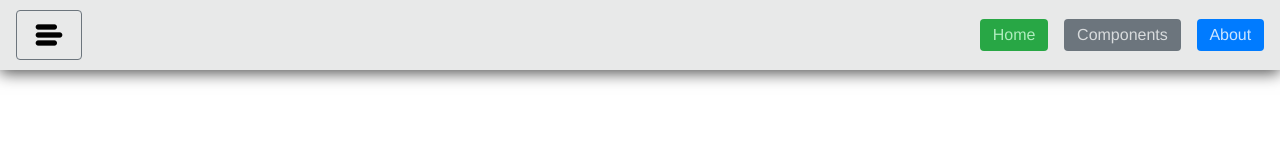
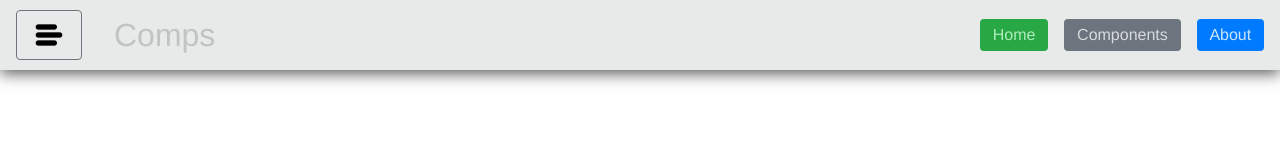
Before and after one commit to yuriiholskiy/comps, a Vue app: page / in a window 1280 px wide. Shown: the top 160 px of the page. Built offline with nearby package versions, Linux system fonts and the light colour scheme.

Commit message:
add head in toolbar

```diff
--- a/src/App.vue
+++ b/src/App.vue
@@ -14,6 +14,9 @@
 			    						@click="drawer = !drawer">
 			    		<img src="@/assets/icons/menu-burger.png" alt="Toggle nav drawer button">
 			    	</c-button>
+			    	<h1 class="display ml-2">
+		    			Comps
+		    		</h1>
 			    </div>
 			    <div class="toolbar-right hidden-md-and-down">
 			    	<c-button :to="{name: 'home'}"
```
